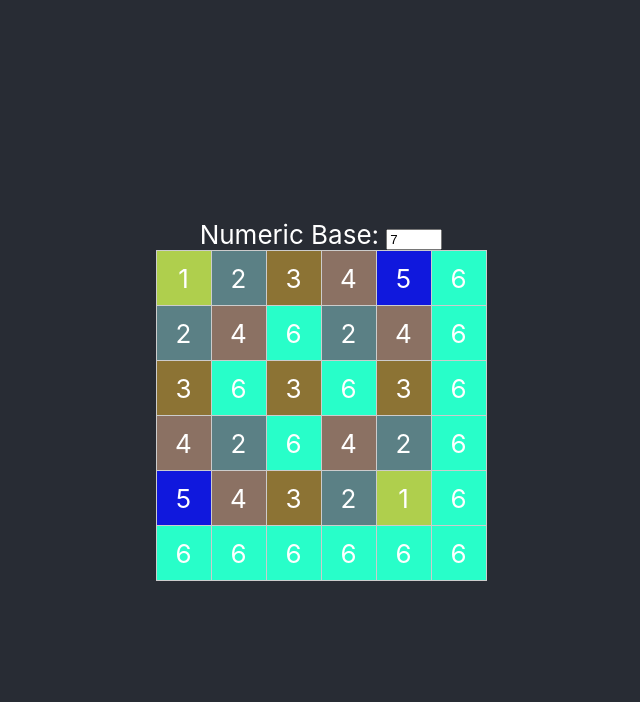
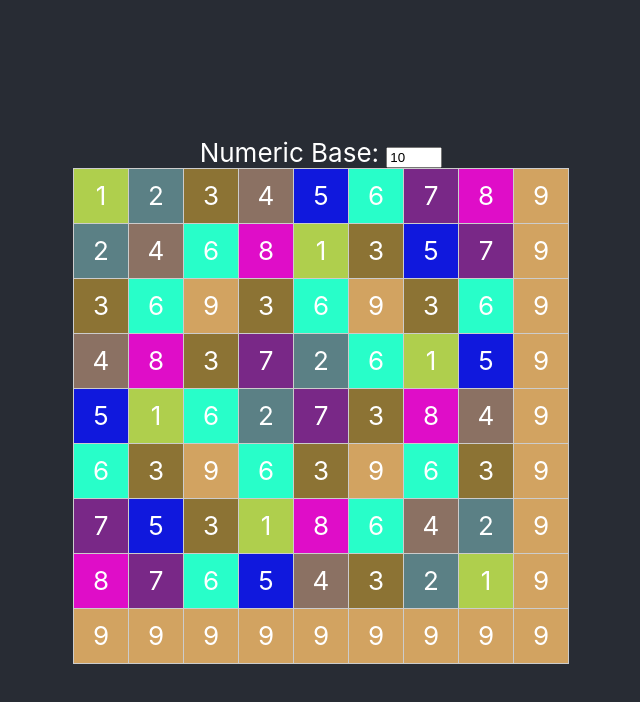
Before and after one commit to Nessex/vedic-squares, a React (Create React App) app: page / in a window 1280 px wide. Shown: the top 702 px of the page, without its empty margins (319-959 px from the left). Built offline with nearby package versions, Linux system fonts and the light colour scheme.

Commit message:
Clarify comment about base-10, set default base to 10

```diff
--- a/src/App.js
+++ b/src/App.js
@@ -26,7 +26,7 @@ const cellStyle = function(colors, base, val) {
 const randomColor = () => "#" + ((1<<24)*Math.random() | 0).toString(16);
 
 function App() {
-  const [base, setBase] = useState(7);
+  const [base, setBase] = useState(10);
   const [data, setData] = useState([]);
   const [colors, setColors] = useState([]);
 
```
Also changed, not shown: 1 other file (tests, documents, lock files or other folders).
